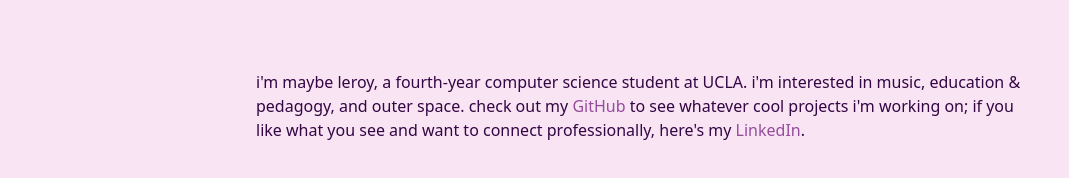
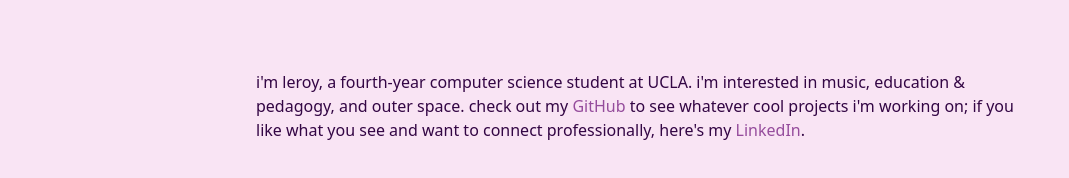
Before and after one commit to LeroyBG/ucla-website, a SvelteKit app: page / in a window 1280 px wide. Shown: the part 254-432 px from the top of the page, without its empty margins (0-1069 px from the left). Built offline with nearby package versions, Linux system fonts and the light colour scheme; no server answers.

Commit message:
revert debug change

```diff
--- a/src/routes/+page.svelte
+++ b/src/routes/+page.svelte
@@ -217,7 +217,7 @@ onMount(async () => {
             </h1>
         </div>
         <p class="font-sans text-theme-dark">
-            i'm maybe leroy, a fourth-year computer science student at UCLA. i'm
+            i'm leroy, a fourth-year computer science student at UCLA. i'm
             interested in music, education & pedagogy, and outer space. check out
             my <a href={PUBLIC_GITHUB_ACCOUNT_URL} target="_blank">GitHub</a>
             to see whatever cool projects i'm working on; if you like what you
```
